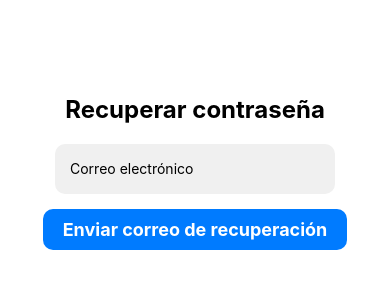
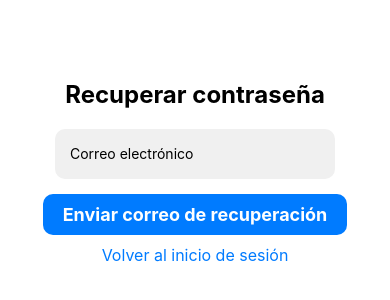
Before and after one commit to TeresaRuiz/Expo_Comodo_Movil, a React Native app: screen /PasswordRecovery in a window 390 px wide. Shown: the part 250-550 px from the top of the page. Built offline with nearby package versions, Linux system fonts and the light colour scheme.

Commit message:
Se agregaron botones y navegavilidad

```diff
--- a/src/screens/DashboardScreen.js
+++ b/src/screens/DashboardScreen.js
@@ -1,7 +1,15 @@
 import React from 'react';
-import { View, Text, StyleSheet, ScrollView } from 'react-native';
+import { View, Text, StyleSheet, ScrollView, TouchableOpacity } from 'react-native';
+import { Ionicons } from '@expo/vector-icons';
 
-const DashboardScreen = () => {
+const DashboardScreen = ({ navigation }) => {
+  const handleLogout = () => {
+    // Aquí puedes agregar la lógica para cerrar la sesión del usuario
+    // Por ejemplo, puedes borrar el token de autenticación o limpiar el estado de la sesión
+    // Luego, navega de vuelta a la pantalla de inicio de sesión
+    navigation.navigate('Login');
+  };
+
   return (
     <ScrollView contentContainerStyle={styles.container}>
       <Text style={styles.title}>Dashboard</Text>
@@ -14,6 +22,10 @@ const DashboardScreen = () => {
         <Text style={styles.cardContent}>Content of Card 2</Text>
       </View>
       {/* Agrega más tarjetas o componentes del dashboard aquí */}
+      {/* Botón de cerrar sesión */}
+      <TouchableOpacity style={[styles.logoutButton, { top: 40 }]} onPress={handleLogout}>
+  <Ionicons name="lock-closed" size={24} color="black" />
+</TouchableOpacity>
     </ScrollView>
   );
 };
@@ -51,6 +63,11 @@ const styles = StyleSheet.create({
   cardContent: {
     fontSize: 16,
   },
+  logoutButton: {
+    position: 'absolute',
+    top: 20,
+    right: 20,
+  },
 });
 
 export default DashboardScreen;
--- a/src/screens/LoginScreen.js
+++ b/src/screens/LoginScreen.js
@@ -49,6 +49,7 @@ const LoginScreen = ({ navigation }) => {
       <TouchableOpacity onPress={handleRegisterRedirect}>
         <Text style={styles.registerLink}>¿No tienes cuenta? Crea una</Text>
       </TouchableOpacity>
+      {/* Agregar el enlace para ir a la pantalla de recuperación de contraseña */}
       <TouchableOpacity onPress={handleForgotPasswordRedirect}>
         <Text style={styles.forgotPasswordText}>¿Olvidaste tu contraseña?</Text>
       </TouchableOpacity>
--- a/src/screens/RecuperacionScreen.js
+++ b/src/screens/RecuperacionScreen.js
@@ -1,7 +1,7 @@
 import React, { useState } from 'react';
 import { View, Text, TextInput, TouchableOpacity, StyleSheet } from 'react-native';
 
-const PasswordRecoveryScreen = () => {
+const PasswordRecoveryScreen = ({ navigation }) => {
   const [email, setEmail] = useState('');
 
   const handleRecovery = () => {
@@ -23,6 +23,10 @@ const PasswordRecoveryScreen = () => {
       />
       <TouchableOpacity style={styles.button} onPress={handleRecovery}>
         <Text style={styles.buttonText}>Enviar correo de recuperación</Text>
+      </TouchableOpacity>
+      {/* Agregar el enlace para ir al inicio de sesión */}
+      <TouchableOpacity onPress={() => navigation.navigate('Login')}>
+        <Text style={styles.link}>Volver al inicio de sesión</Text>
       </TouchableOpacity>
     </View>
   );
@@ -54,12 +58,17 @@ const styles = StyleSheet.create({
     paddingHorizontal: 20,
     paddingVertical: 10,
     borderRadius: 10,
+    marginBottom: 10,
   },
   buttonText: {
     color: 'white',
     fontSize: 18,
     fontWeight: 'bold',
   },
+  link: {
+    color: '#007bff',
+    fontSize: 16,
+  },
 });
 
 export default PasswordRecoveryScreen;
```
